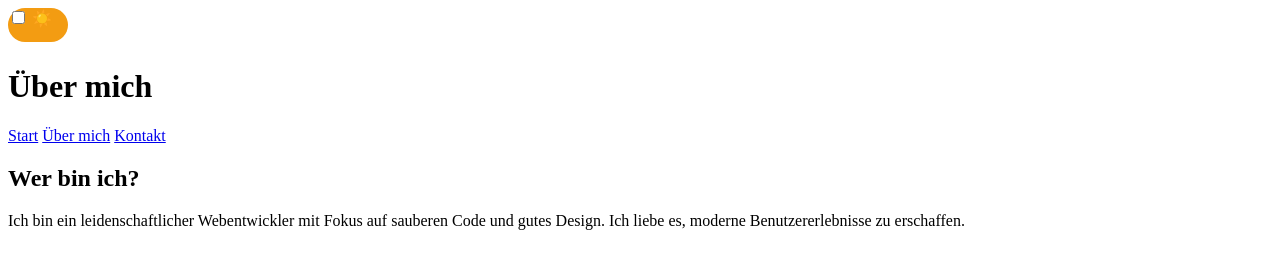
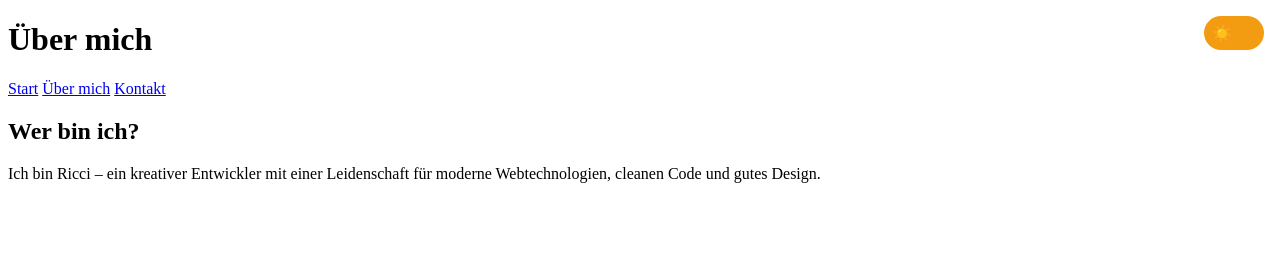
Before and after one commit to LuffyD-Ace/Portfolio, a plain HTML site: page about.html in a window 1280 px wide. Drawn offline with Linux system fonts and the light colour scheme.

Commit message:
Fix
Fix with new design

```diff
--- a/about.html
+++ b/about.html
@@ -1,34 +1,35 @@
 <!DOCTYPE html>
 <html lang="de">
 <head>
-  <meta charset="UTF-8" />
-  <meta name="viewport" content="width=device-width, initial-scale=1.0"/>
-  <title>Über mich</title>
-  <link rel="stylesheet" href="style.css" />
+  <meta charset="UTF-8">
+  <meta name="viewport" content="width=device-width, initial-scale=1.0">
+  <title>Über mich – Ricci</title>
+  <link rel="stylesheet" href="style.css">
   <script src="script.js" defer></script>
 </head>
 <body>
-  <div class="theme-switch">
-  <input type="checkbox" id="theme-toggle" />
-  <label for="theme-toggle" class="switch">
-    <span class="icon sun">☀️</span>
-    <span class="icon moon">🌙</span>
-    <span class="slider"></span>
-  </label>
-</div>
-  <header>
+  <div class="theme-switch-wrapper">
+    <input type="checkbox" id="theme-switch" />
+    <label for="theme-switch" class="theme-switch">
+      <div class="icons">
+        <span class="sun">☀️</span>
+        <span class="moon">🌙</span>
+      </div>
+    </label>
+  </div>
+
+  <header class="header-bg">
     <h1 class="fade-in">Über mich</h1>
-    <nav>
+    <nav class="desktop-nav">
       <a href="index.html">Start</a>
       <a href="about.html">Über mich</a>
       <a href="contact.html">Kontakt</a>
     </nav>
   </header>
+
   <section class="content fade-in">
     <h2>Wer bin ich?</h2>
-    <p>
-      Ich bin ein leidenschaftlicher Webentwickler mit Fokus auf sauberen Code und gutes Design. Ich liebe es, moderne Benutzererlebnisse zu erschaffen.
-    </p>
+    <p>Ich bin Ricci – ein kreativer Entwickler mit einer Leidenschaft für moderne Webtechnologien, cleanen Code und gutes Design.</p>
   </section>
 </body>
 </html>
```
